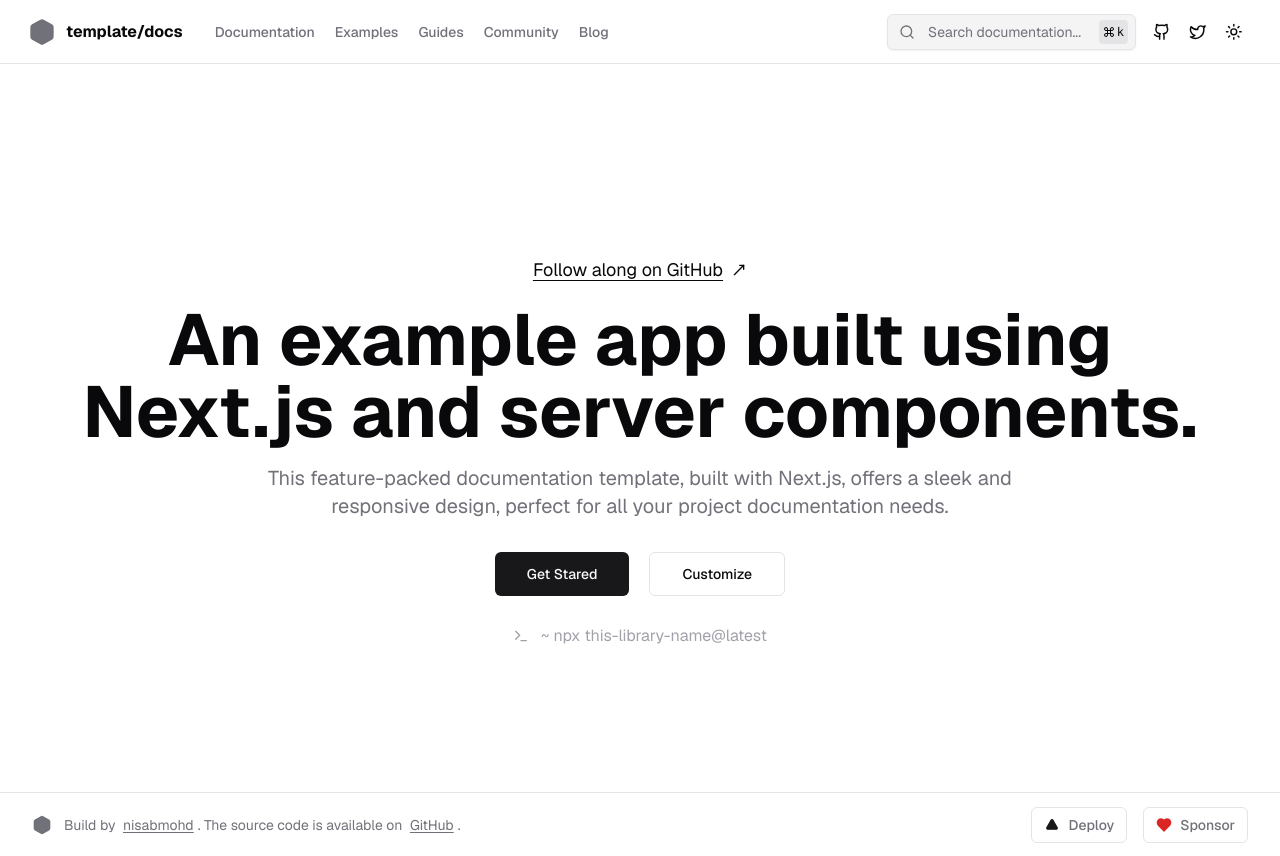
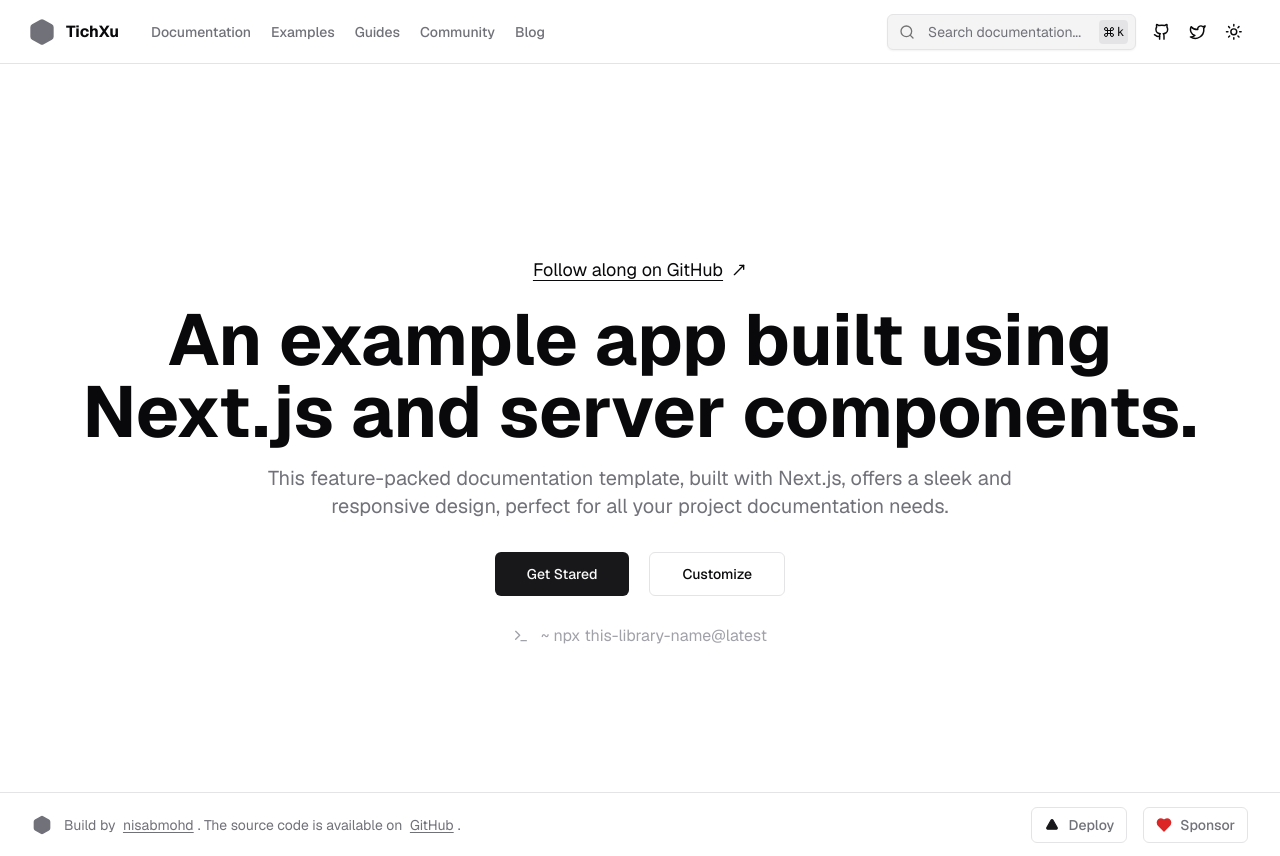
Before and after one commit to gabrieltnguyen/tichxu, a Next.js app: page / in a window 1280 px wide. Built offline with nearby package versions, Linux system fonts and the light colour scheme.

Commit message:
update homepage

```diff
--- a/app/layout.tsx
+++ b/app/layout.tsx
@@ -7,10 +7,10 @@ import { Footer } from "@/components/footer";
 import "./globals.css";
 
 export const metadata: Metadata = {
-  title: "Docs stater template",
-  metadataBase: new URL("https://docstemplate.vercel.app/"),
+  title: "Tích Xu | Mua sắm thả ga hoàn tiền tối đa",
+  metadataBase: new URL("https://tichxu.com/wiki"),
   description:
-    "This comprehensive documentation template, crafted with Next.js and available as open-source, delivers a sleek and responsive design, tailored to meet all your project documentation requirements.",
+    "Nền tảng giúp bạn nhận hoàn tiền sau khi mua sắm, với tất cả chương trình khuyến mãi và không yêu cầu nạp tiền khi sử dụng.",
 };
 
 export default function RootLayout({
--- a/components/navbar.tsx
+++ b/components/navbar.tsx
@@ -79,7 +79,7 @@ export function Logo() {
   return (
     <Link href="/" className="flex items-center gap-2.5">
       <HexagonIcon className="w-7 h-7 text-muted-foreground fill-current" />
-      <h2 className="text-md font-bold">template/docs</h2>
+      <h2 className="text-md font-bold">TichXu</h2>
     </Link>
   );
 }
```
